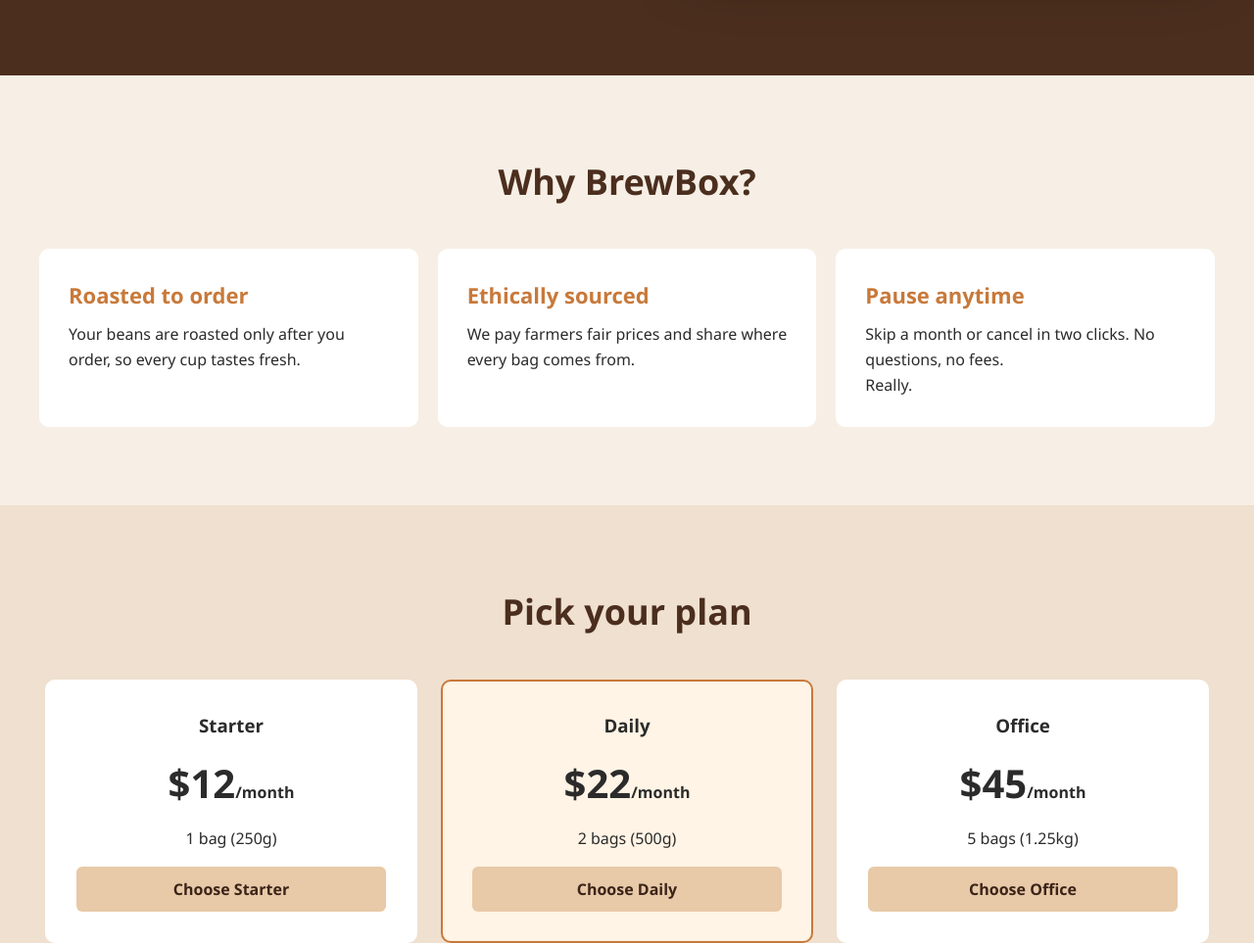
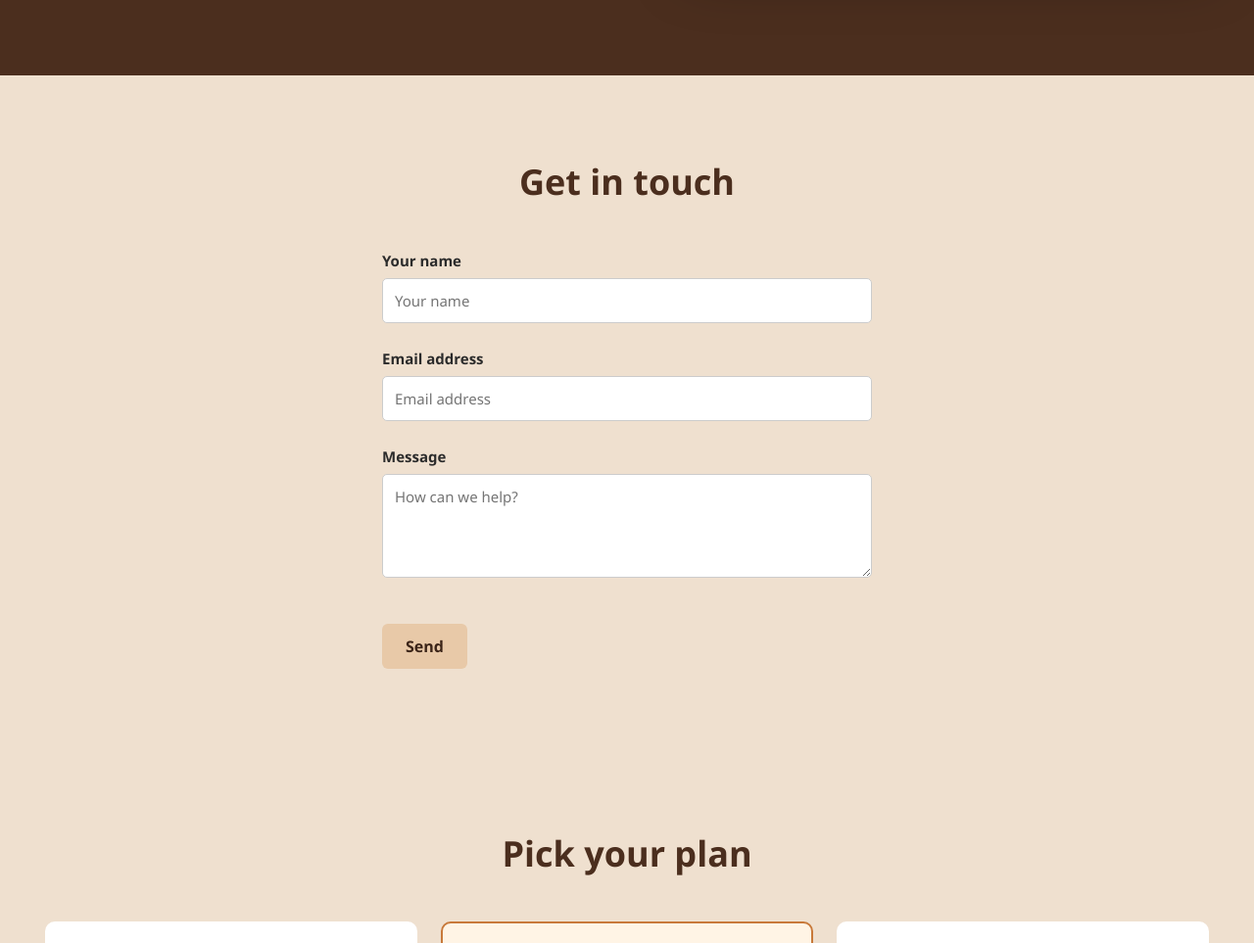
Before and after one commit to WazeemAkthar/BrewBox, a plain HTML site: page index.html in a window 1280 px wide. Shown: the part 587-1550 px from the top of the page at 98% size. Drawn offline with Linux system fonts and the light colour scheme.

Commit message:
Add contact section with form to index.html
Added a contact section with a form for user inquiries.

```diff
--- a/index.html
+++ b/index.html
@@ -38,24 +38,36 @@
 >
   </section>
 
-  <section id="features" class="section">
-    <h2>Why BrewBox?</h2>
-    <div class="grid">
-      <div class="card">
-        <h3>Roasted to order</h3>
-        <p>Your beans are roasted only after you order, so every cup tastes fresh.</p>
-      </div>
-      <div class="card">
-        <h3>Ethically sourced</h3>
-        <p>We pay farmers fair prices and share where every bag comes from.</p>
-      </div>
-      <div class="card">
-        <h3>Pause anytime</h3>
-        <p>Skip a month or cancel in two clicks. No questions, no fees.</p>
-        <p>Really.</p>
-      </div>
+
+<section id="contact" class="section alt">
+  <h2>Get in touch</h2>
+
+  <form id="contactForm" class="form" novalidate>
+    <div class="form-group">
+      <label for="name">Your name</label>
+      <input type="text" id="name" placeholder="Your name">
+      <small id="nameError" class="error-message"></small>
     </div>
-  </section>
+
+    <div class="form-group">
+      <label for="email">Email address</label>
+      <input type="email" id="email" placeholder="Email address">
+      <small id="emailError" class="error-message"></small>
+    </div>
+
+    <div class="form-group">
+      <label for="message">Message</label>
+      <textarea id="message" rows="4"
+        placeholder="How can we help?"></textarea>
+      <small id="messageError" class="error-message"></small>
+    </div>
+
+    <p id="formStatus" role="status" aria-live="polite"></p>
+
+    <button type="submit" class="btn">Send</button>
+  </form>
+</section>
+
 
   <section id="pricing" class="section alt">
     <h2>Pick your plan</h2>
```
